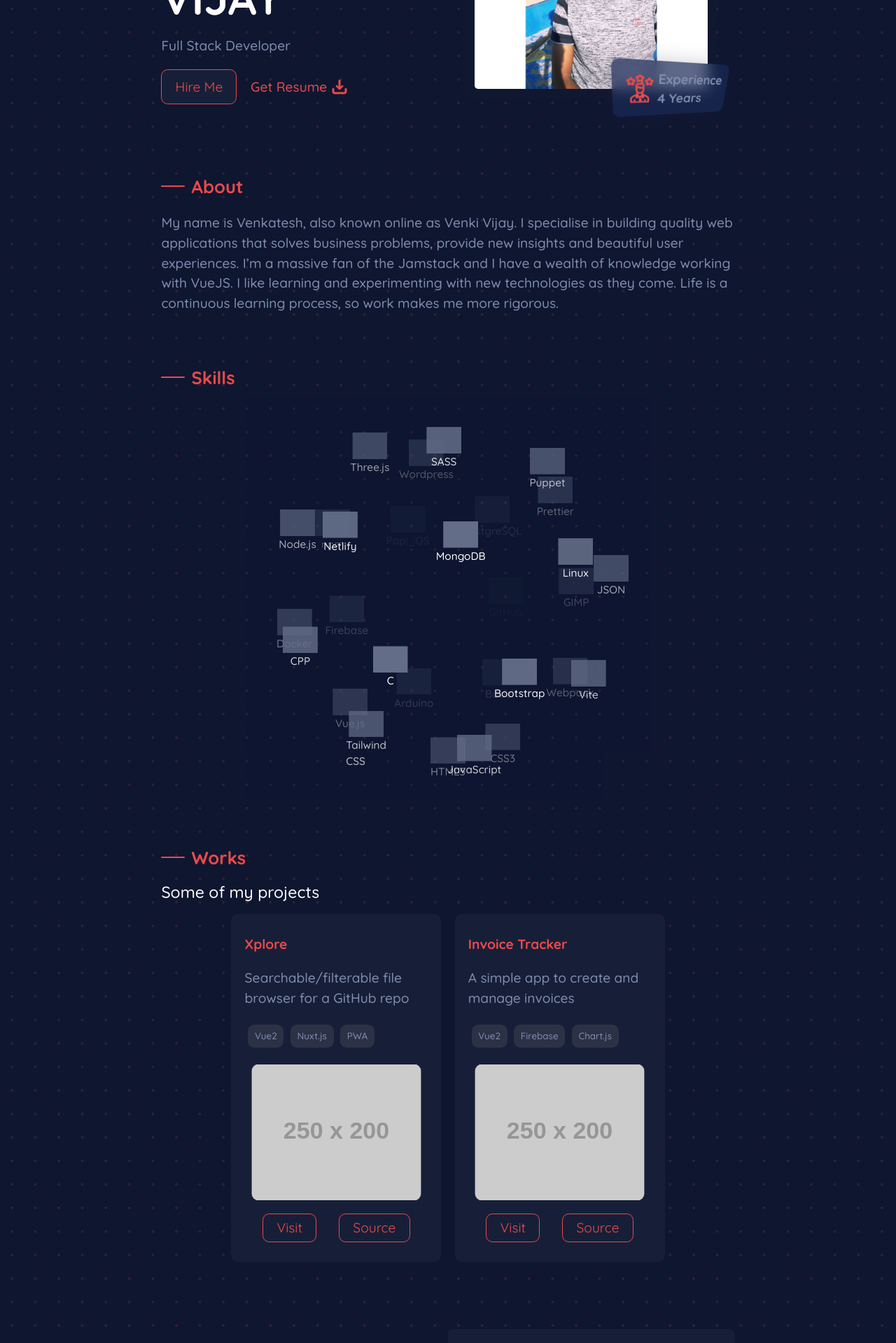
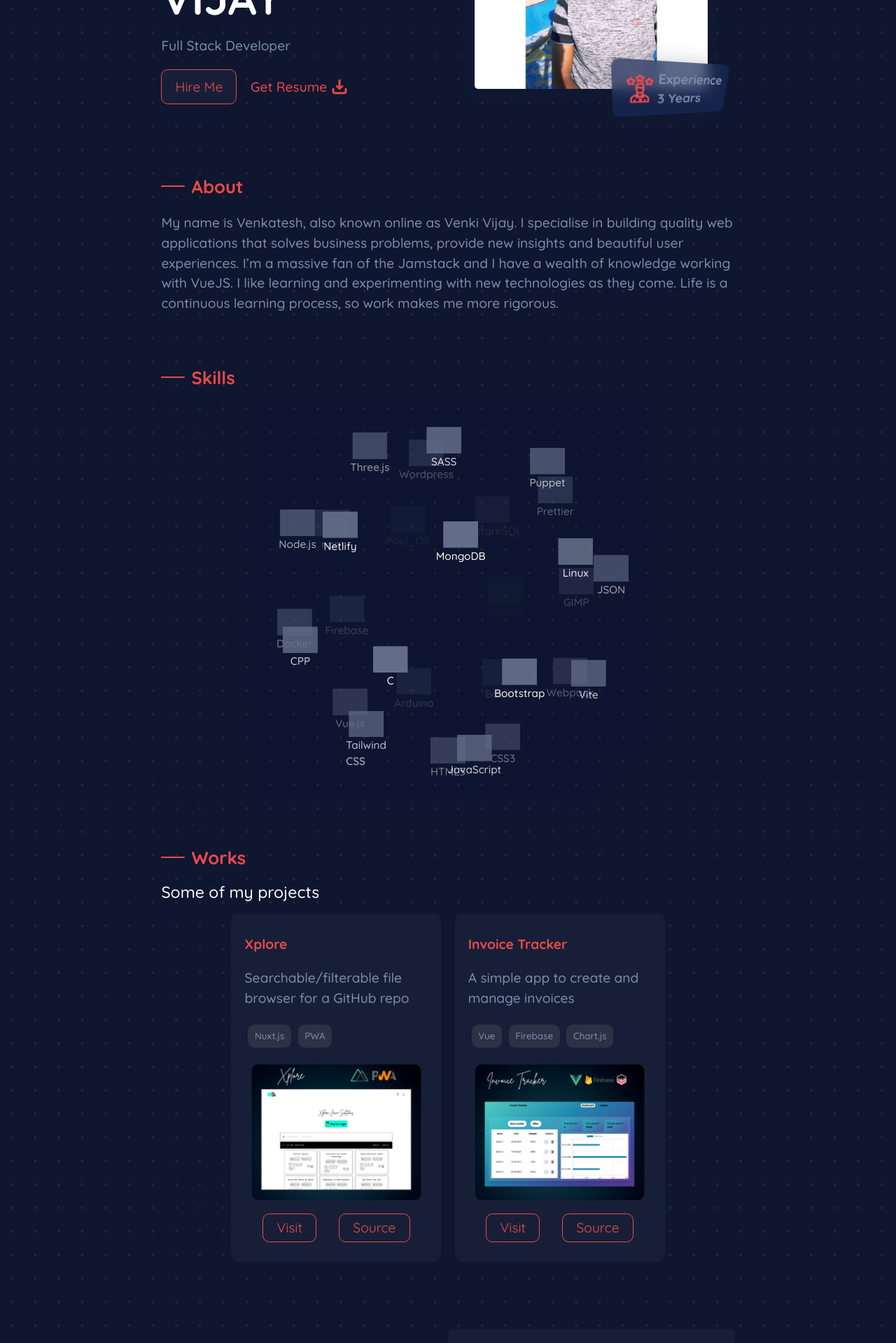
Before and after one commit to venkivijay/portfolio, a Vue app: page /#home in a window 1280 px wide. Shown: the part 340-2259 px from the top of the page at 70% size. Built offline with nearby package versions, Linux system fonts and the light colour scheme; grey boxes are pictures that could not be loaded; a web font is replaced by a local one.

Commit message:
fix: Project card images/Home page static data

```diff
--- a/src/components/ProjectCard.vue
+++ b/src/components/ProjectCard.vue
@@ -9,8 +9,8 @@
 		</ul>
 		<img
 			class="self-center p-2 rounded-2xl"
-			:src="project.imageURL ? project.imageURL : 'https://via.placeholder.com/250x200'"
-			:alt="'A screenshot of ' + project.name + 'project'"
+			:src="getSrc(project.image)"
+			:alt="'A screenshot of ' + project.name + ' project'"
 		/>
 		<div class="flex justify-around p-2">
 			<button class="py-1 c-button-primary"><a :href="project.liveURL">Visit</a></button>
@@ -27,6 +27,13 @@
 				required: true,
 			},
 		},
+		methods: {
+			getSrc(name) {
+				const path = `../assets/images/projects/${name}.png`
+				const modules = import.meta.globEager("../assets/images/projects/*.png")
+				return modules[path].default
+			},
+		},
 	}
 </script>
 
--- a/src/staticData.js
+++ b/src/staticData.js
@@ -1,24 +1,24 @@
 const owner = {
 	firstName: "Venki",
 	lastName: "Vijay",
-	role: ["Full Stack Developer"],
-	experience: 4,
+	role: "Full Stack Developer",
+	experience: 3,
 }
 
 const projects = [
 	{
 		name: "Xplore",
 		description: "Searchable/filterable file browser for a GitHub repo",
-		tags: ["Vue2", "Nuxt.js", "PWA"],
-		imageURL: "",
+		tags: ["Nuxt.js", "PWA"],
+		image: "xplore",
 		liveURL: "https://xplore.venkivijay.com/",
 		sourceURL: "https://github.com/venkivijay/xplore",
 	},
 	{
 		name: "Invoice Tracker",
 		description: "A simple app to create and manage invoices",
-		tags: ["Vue2", "Firebase", "Chart.js"],
-		imageURL: "",
+		tags: ["Vue", "Firebase", "Chart.js"],
+		image: "invoice-tracker",
 		liveURL: "https://wizardly-tereshkova-b408fe.netlify.app/",
 		sourceURL: "https://github.com/venkivijay/invoice-tracker",
 	},
@@ -44,12 +44,6 @@
 	{
 		name: "WhatsApp",
 		primaryIcon: "whatsapp",
-		url: "",
-	},
-	// TODO: Add rss url
-	{
-		name: "RSS",
-		primaryIcon: "rss",
 		url: "",
 	},
 ]
--- a/src/views/Home.vue
+++ b/src/views/Home.vue
@@ -6,10 +6,10 @@
 					<router-link class="header-anchor" :to="{ hash: '#home' }">Hello</router-link>
 				</h2>
 				<h1 class="mb-4 font-bold text-h1 md:whitespace-nowrap text-secondary">
-					I'M VENKI
-					<span class="md:block">VIJAY</span>
+					I'M {{ owner.firstName.toUpperCase() }}
+					<span class="md:block">{{ owner.lastName.toUpperCase() }}</span>
 				</h1>
-				<p class="mb-4">Full Stack Developer</p>
+				<p class="mb-4">{{ owner.role }}</p>
 			</div>
 			<div id="picture" class="relative p-8 mb-4 justify-self-center profile md:justify-self-end">
 				<!-- TODO: Decide on proper picture resolution. Recommended: 300*300 -->
@@ -19,7 +19,7 @@
 					<Icon primaryIcon="man-star" class="w-10 h-10 p-1 text-accent" />
 					<div>
 						<p class="font-bold">Experience</p>
-						<p class="font-bold">4 Years</p>
+						<p class="font-bold">{{ owner.experience }} Years</p>
 					</div>
 				</div>
 			</div>
@@ -37,6 +37,7 @@
 <script setup>
 	import profileImg from "assets/images/me.png"
 	import Icon from "components/Icon.vue"
+	import { owner } from "/src/staticData"
 </script>
 
 <style scoped>
```
Also changed, not shown: src/assets/images/projects/invoice-tracker.png (added), src/assets/images/projects/xplore.png (added).
